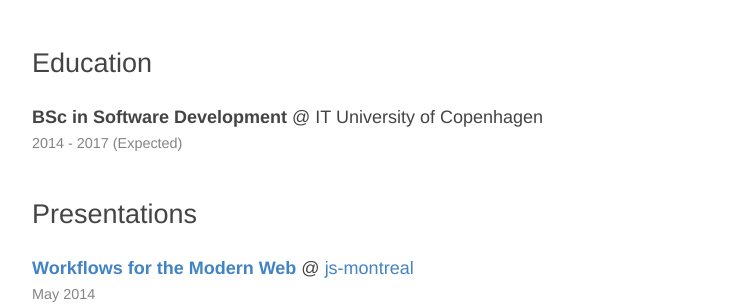
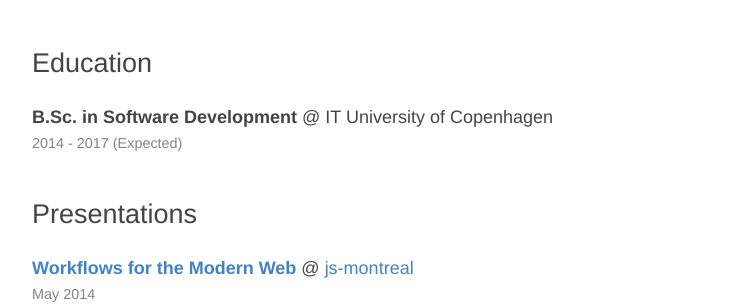
Before and after one commit to kasperisager/kasperisager.github.io, a Jekyll site: the page built from index.html, in a window 1280 px wide. Shown: the part 999-1303 px from the top of the page, without its empty margins (258-996 px from the left). Built offline with Jekyll 4.4.1, drawn with Linux system fonts in a browser that asks for light colours; Markdown is read by kramdown in place of the engine named in the settings.

Commit message:
Punctuation.

```diff
--- a/_data/educations.yml
+++ b/_data/educations.yml
@@ -1,4 +1,4 @@
-- degree: "BSc in Software Development"
+- degree: "B.Sc. in Software Development"
   school: "IT University of Copenhagen"
   date:
     start: "2014"
```
